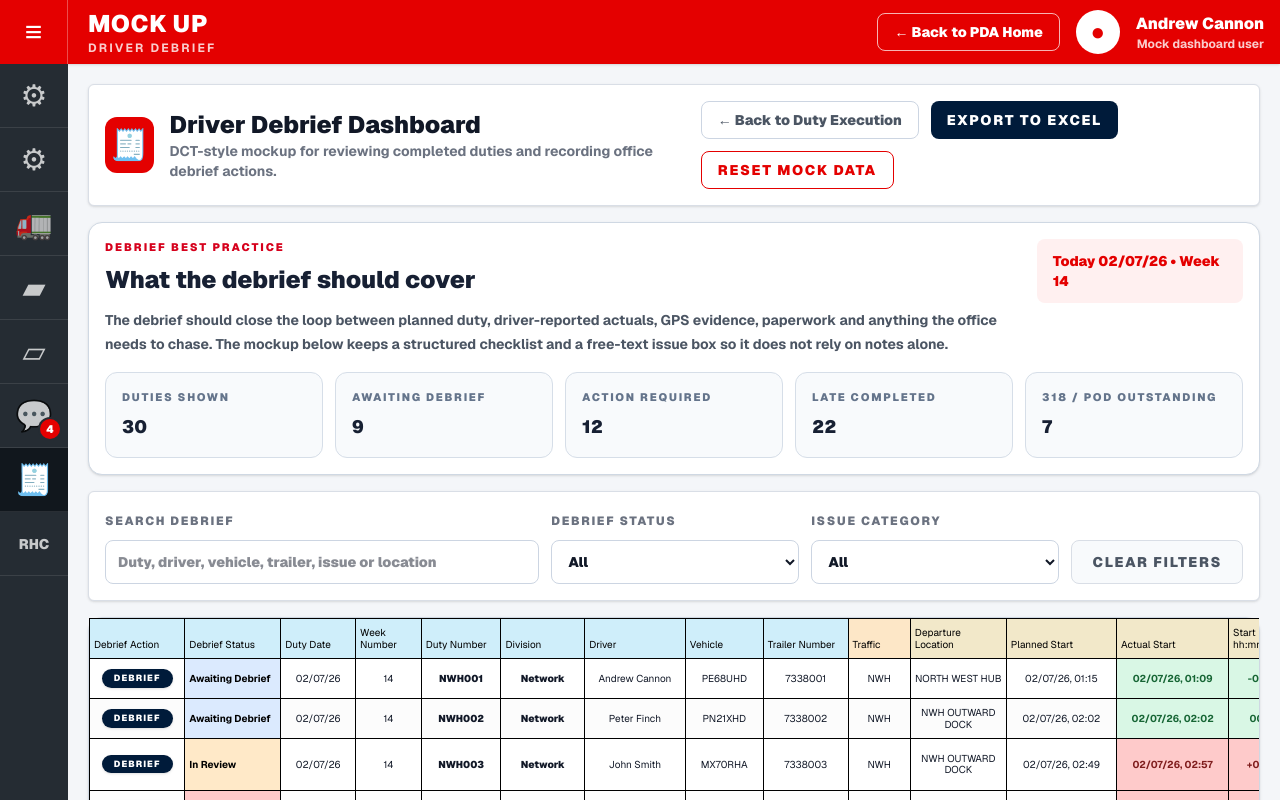
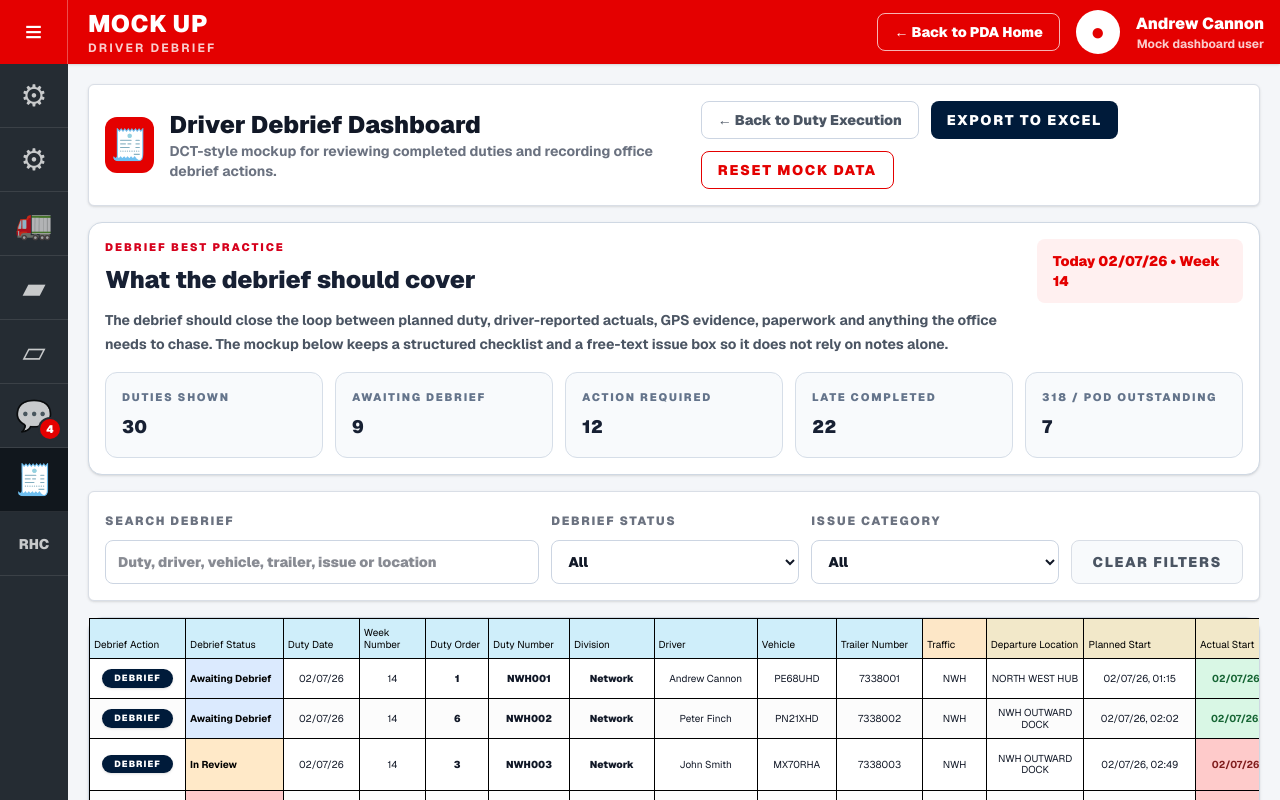
Before and after one commit to acannon76/rugby-league-supporter-web, a Next.js app: page /internal/app-ideas/link-message-mock/debrief in a window 1280 px wide. Shown: the top 800 px of the page. Built offline with nearby package versions, Linux system fonts and the light colour scheme.

Commit message:
adding detail to debrief

```diff
--- a/src/app/internal/app-ideas/link-message-mock/debrief/page.tsx
+++ b/src/app/internal/app-ideas/link-message-mock/debrief/page.tsx
@@ -29,6 +29,7 @@ type DebriefRow = {
   division: Division;
   dutyDate: string;
   weekNumber: number;
+  dutyOrder: number;
   driverName: string;
   userId: string;
   jobTier: string;
@@ -161,9 +162,11 @@ export default function DebriefPage() {
           .toLowerCase()
           .includes(query);
       const matchesStatus = statusFilter === "All" || row.debriefStatus === statusFilter;
+      const matchesAwaitingTimingException =
+        statusFilter !== "Awaiting Debrief" || hasActualTimingException(row);
       const matchesIssue = issueFilter === "All" || row.issueCategory === issueFilter;
 
-      return matchesSearch && matchesStatus && matchesIssue;
+      return matchesSearch && matchesStatus && matchesAwaitingTimingException && matchesIssue;
     });
   }, [rows, searchTerm, statusFilter, issueFilter]);
 
@@ -322,13 +325,14 @@ export default function DebriefPage() {
 
           <section className="mt-4 rounded-[14px] border border-[#cfd8e3] bg-white shadow-sm">
             <div className="overflow-x-auto">
-              <table className="min-w-[2280px] border-collapse text-[10px] leading-[1.15] text-[#111827]">
+              <table className="min-w-[2380px] border-collapse text-[10px] leading-[1.15] text-[#111827]">
                 <thead className="sticky top-0 z-10">
                   <tr>
                     <DebriefHeader label="Debrief Action" headerClass="bg-[#cfeefa]" widthClass="w-[105px]" />
                     <DebriefHeader label="Debrief Status" headerClass="bg-[#cfeefa]" widthClass="w-[120px]" />
                     <DebriefHeader label="Duty Date" headerClass="bg-[#cfeefa]" widthClass="w-[88px]" />
                     <DebriefHeader label="Week Number" headerClass="bg-[#cfeefa]" widthClass="w-[78px]" />
+                    <DebriefHeader label="Duty Order" headerClass="bg-[#cfeefa]" widthClass="w-[78px]" />
                     <DebriefHeader label="Duty Number" headerClass="bg-[#cfeefa]" widthClass="w-[95px]" />
                     <DebriefHeader label="Division" headerClass="bg-[#cfeefa]" widthClass="w-[95px]" />
                     <DebriefHeader label="Driver" headerClass="bg-[#cfeefa]" widthClass="w-[135px]" />
@@ -356,7 +360,7 @@ export default function DebriefPage() {
                 <tbody>
                   {filteredRows.length === 0 ? (
                     <tr>
-                      <td colSpan={25} className="border border-black px-4 py-10 text-center text-sm font-black text-[#64748b]">
+                      <td colSpan={26} className="border border-black px-4 py-10 text-center text-sm font-black text-[#64748b]">
                         No duties match the selected debrief filters.
                       </td>
                     </tr>
@@ -377,6 +381,7 @@ export default function DebriefPage() {
                         </td>
                         <td className="border border-black px-1 py-2 text-center font-normal whitespace-nowrap">{formatDate(row.dutyDate)}</td>
                         <td className="border border-black px-1 py-2 text-center font-normal">{row.weekNumber}</td>
+                        <td className="border border-black px-1 py-2 text-center font-black">{row.dutyOrder}</td>
                         <td className="border border-black px-1 py-2 text-center font-black whitespace-nowrap">{row.dutyNumber}</td>
                         <td className="border border-black px-1 py-2 text-center font-black whitespace-nowrap">{row.division}</td>
                         <td className="border border-black px-1 py-2 text-center font-normal break-words">{row.driverName}</td>
@@ -531,6 +536,7 @@ function DebriefModal({
 
               <div className="mt-4 grid grid-cols-1 gap-3 md:grid-cols-2 xl:grid-cols-4">
                 <ReadOnlyBox label="Duty number" value={row.dutyNumber} />
+                <ReadOnlyBox label="Duty order" value={String(row.dutyOrder)} />
                 <ReadOnlyBox label="Division" value={row.division} />
                 <ReadOnlyBox label="Driver" value={row.driverName} />
                 <ReadOnlyBox label="Vehicle" value={row.vehicle} />
@@ -939,6 +945,7 @@ function buildInitialDebriefRows(): DebriefRow[] {
     const debriefStatus = actionRequired ? "Action Required" : statusPattern[index % statusPattern.length];
     const pod318Status = index % 9 === 0 ? "Missing" : index % 6 === 0 ? "Pending Upload" : "Received";
     const division = getMockDivision(index);
+    const dutyOrder = getMockDutyOrder(index);
 
     return {
       id: dutyNumber,
@@ -946,6 +953,7 @@ function buildInitialDebriefRows(): DebriefRow[] {
       division,
       dutyDate,
       weekNumber: 14 + Math.floor(index / 10),
+      dutyOrder,
       driverName: drivers[index % drivers.length],
       userId: `${drivers[index % drivers.length].toLowerCase().replaceAll(" ", ".")}@mock.driver`,
       jobTier: "Tier 1",
@@ -986,6 +994,10 @@ function buildInitialDebriefRows(): DebriefRow[] {
       checks: buildInitialChecks(debriefStatus, pod318Status),
     };
   });
+}
+
+function getMockDutyOrder(index: number) {
+  return ((index * 5) % 8) + 1;
 }
 
 function getMockDivision(index: number): Division {
@@ -1096,6 +1108,7 @@ function readDebriefRowsFromStorage() {
     return parsedRows.map((row, index) => ({
       ...row,
       division: row.division ?? getMockDivision(index),
+      dutyOrder: row.dutyOrder ?? getMockDutyOrder(index),
     }));
   } catch {
     return buildInitialDebriefRows();
@@ -1189,6 +1202,10 @@ function getPositiveDelayMinutes(plannedTs: string, actualTs: string) {
   return Math.round((actual - planned) / 60000);
 }
 
+function hasActualTimingException(row: DebriefRow) {
+  return isLate(row.plannedStartTs, row.actualStartTs) || isLate(row.plannedEndTs, row.actualEndTs);
+}
+
 function isLate(plannedTs: string, actualTs: string) {
   return getPositiveDelayMinutes(plannedTs, actualTs) > 0;
 }
@@ -1228,6 +1245,7 @@ function downloadDebriefRowsAsExcel(rows: DebriefRow[]) {
     "Debrief Status",
     "Duty Date",
     "Week Number",
+    "Duty Order",
     "Duty Number",
     "Division",
     "Driver",
@@ -1257,6 +1275,7 @@ function downloadDebriefRowsAsExcel(rows: DebriefRow[]) {
     row.debriefStatus,
     formatDate(row.dutyDate),
     row.weekNumber,
+    row.dutyOrder,
     row.dutyNumber,
     row.division,
     row.driverName,
```
